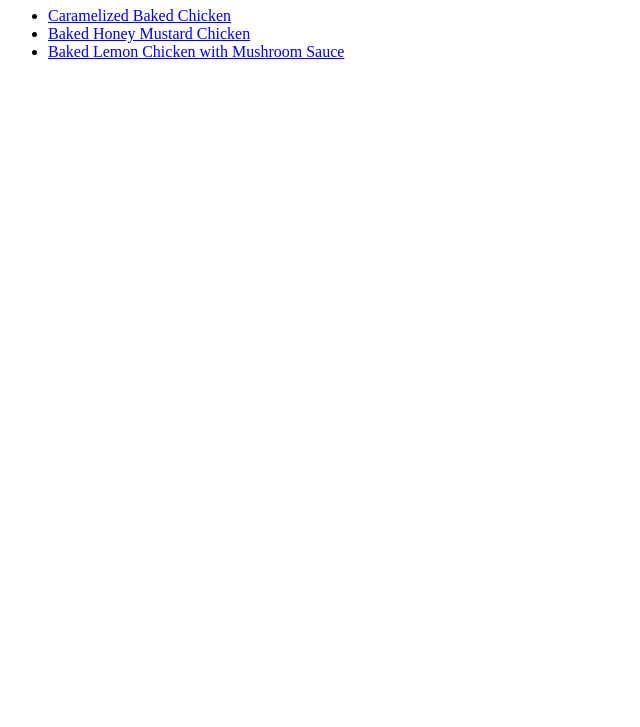
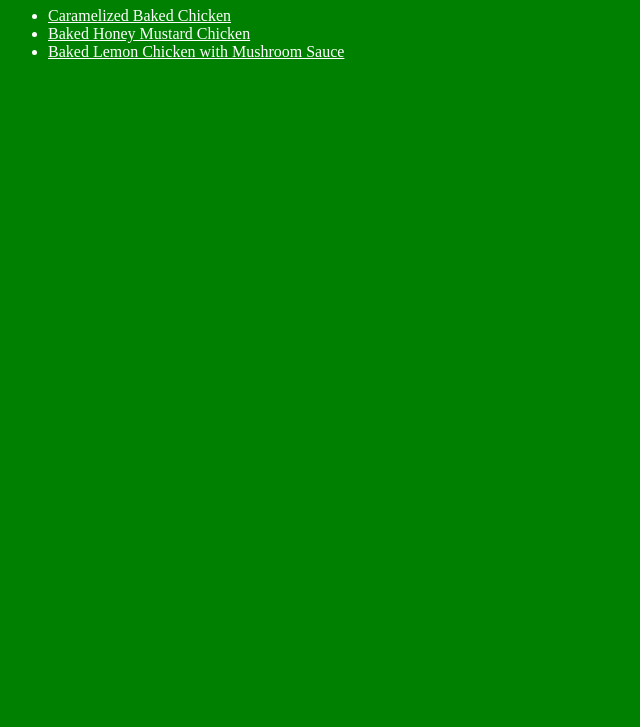
Before and after one commit to oheysiyou/odin-recipes, a plain HTML site: page index.html in a window 1280 px wide. Shown: the part 73-800 px from the top of the page, without its empty margins (0-640 px from the left). Drawn offline with Linux system fonts and the light colour scheme.

Commit message:
added style.css

```diff
--- a/index.html
+++ b/index.html
@@ -5,6 +5,7 @@
     <meta http-equiv="X-UA-Compatible" content="IE=edge">
     <meta name="viewport" content="width=device-width, initial-scale=1.0">
     <title>Document</title>
+    <link rel="stylesheet" href="style.css">
 </head>
 <body>
     <h1>Odin Recipes</h1>
--- /dev/null
+++ b/style.css
@@ -0,0 +1,5 @@
+* {
+    color: white;
+    background-color: green;
+    font-family: 'Times New Roman', Times, serif;
+}
```
